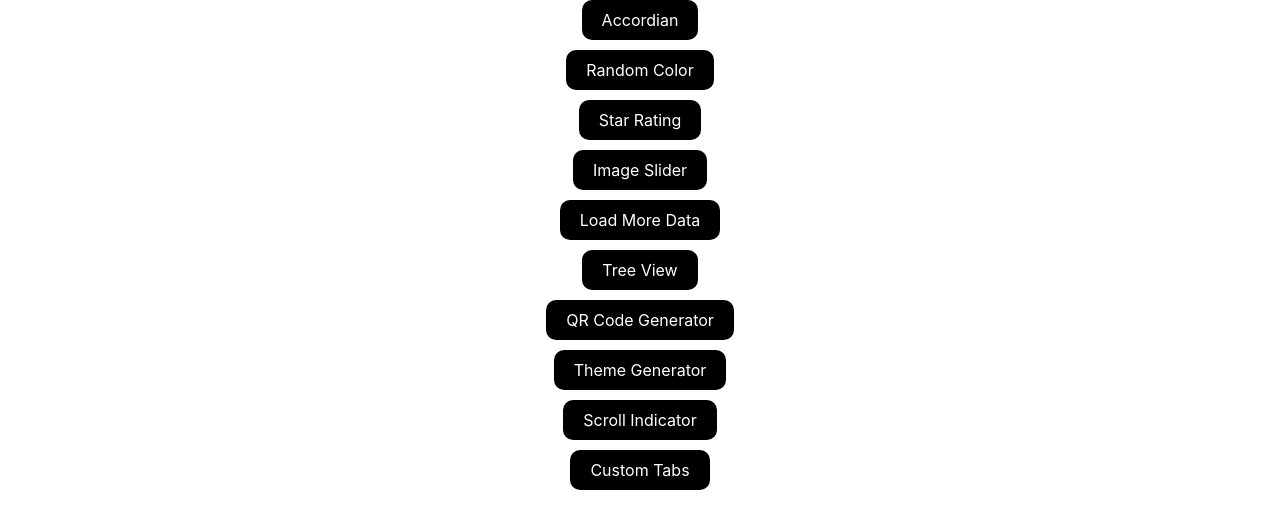
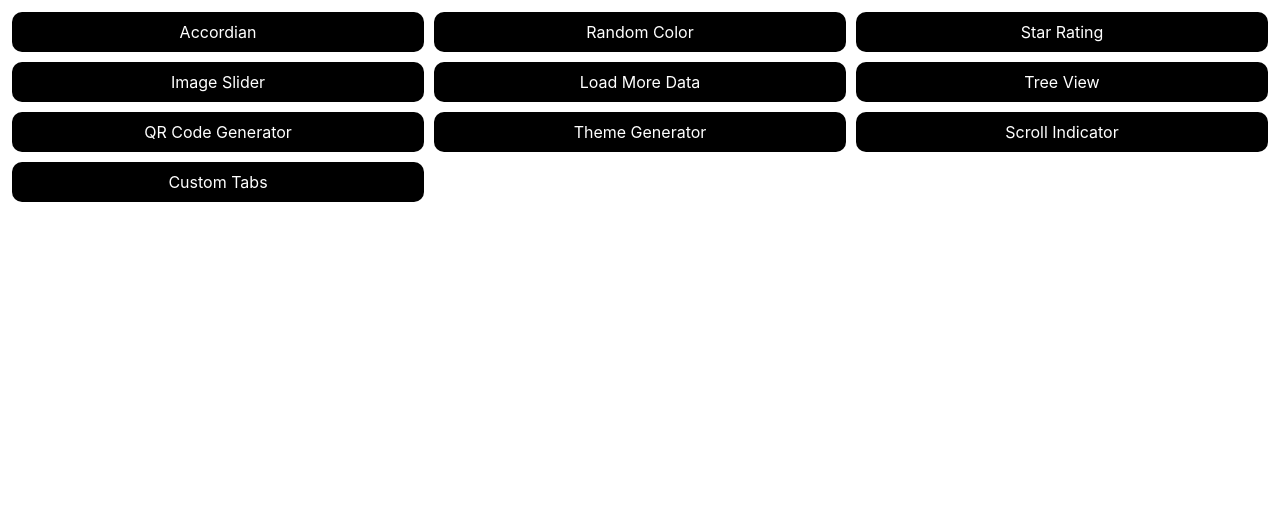
Before and after one commit to sriram-egen/react-projects, a React (Create React App) app: page / in a window 1280 px wide. Shown: the top 528 px of the page. Built offline with nearby package versions, Linux system fonts and the light colour scheme.

Commit message:
home page with grid view

```diff
--- a/src/index.css
+++ b/src/index.css
@@ -13,12 +13,13 @@ code {
 }
 
 .project-list {
-  display: flex;
-  flex-direction: column;
+  display: grid;
+  grid-template-columns: repeat(3, 1fr);;
   justify-content: center;
   align-items: center;
   gap: 10px;
   width: auto;
+  padding: 12px
 }
 
 .project {
```
